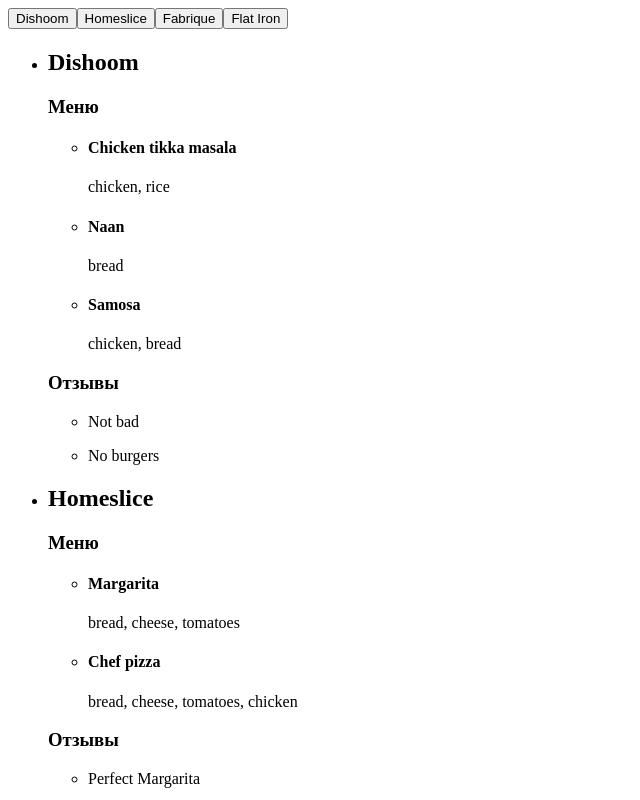
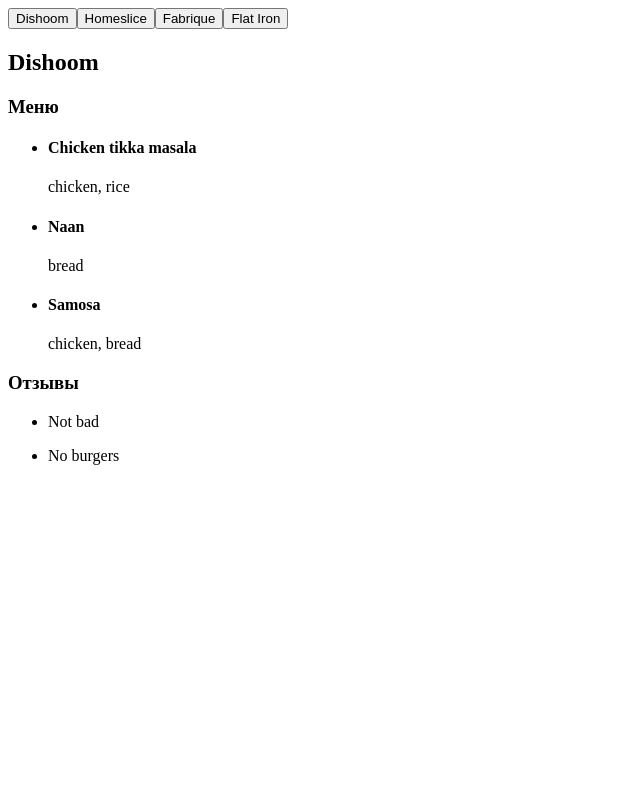
Before and after one commit to alice-rami/react-course-2023-11, a React (Vite) app: page / in a window 1280 px wide. Both pictures are taken after a click on the button "Dishoom". Shown: the top 800 px of the page, without its empty margins (0-640 px from the left). Built offline with nearby package versions, Linux system fonts and the light colour scheme.

Commit message:
hw3: add state for selecting and displaying an active restaurant

```diff
--- a/src/components/picker-item/component.tsx
+++ b/src/components/picker-item/component.tsx
@@ -1,9 +1,13 @@
-import { ReactNode } from 'react';
+import { Dispatch, SetStateAction } from 'react';
 
 interface PickerItemProps {
-  children?: ReactNode | undefined;
+  pickItem: Dispatch<SetStateAction<string>>;
+  name: string;
 }
 
-export const PickerItem = ({ children }: PickerItemProps) => {
-  return <button>{children}</button>;
+export const PickerItem = ({ pickItem, name }: PickerItemProps) => {
+  if (!name) {
+    return null;
+  }
+  return <button onClick={() => pickItem(name)}>{name}</button>;
 };
--- a/src/components/restaurant-picker/component.tsx
+++ b/src/components/restaurant-picker/component.tsx
@@ -1,14 +1,19 @@
 import { PickerItem } from '../picker-item/component';
+import { Dispatch, SetStateAction } from 'react';
 
 interface RestaurantPickerProps {
   names: string[];
+  pickRestaurant: Dispatch<SetStateAction<string>>;
 }
 
-export const RestaurantPicker = ({ names }: RestaurantPickerProps) => {
+export const RestaurantPicker = ({
+  names,
+  pickRestaurant,
+}: RestaurantPickerProps) => {
   return (
     <nav>
       {names.map((name) => (
-        <PickerItem>{name}</PickerItem>
+        <PickerItem pickItem={pickRestaurant} name={name} />
       ))}
     </nav>
   );
--- a/src/components/restaurant/component.tsx
+++ b/src/components/restaurant/component.tsx
@@ -7,11 +7,16 @@
 }
 
 export const Restaurant = ({ restaurant }: RestaurantProps) => {
+  if (!restaurant) {
+    return null;
+  }
+
+  const { name, menu, reviews } = restaurant;
   return (
     <div>
-      <h2>{restaurant.name}</h2>
-      <Menu menu={restaurant.menu} />
-      <Reviews reviews={restaurant.reviews} />
+      <h2>{name}</h2>
+      <Menu menu={menu} />
+      <Reviews reviews={reviews} />
     </div>
   );
 };
--- a/src/pages/restaurants-page/component.tsx
+++ b/src/pages/restaurants-page/component.tsx
@@ -1,17 +1,25 @@
 import { RestaurantPicker } from '../../components/restaurant-picker/component';
-import { Restaurants } from '../../components/restaurants/component';
-import { Restaurant } from '../../types/types';
+import { Restaurant } from '../../components/restaurant/component';
+import { Restaurant as RestaurantEntity } from '../../types/types';
+import { useState } from 'react';
 
 interface RestaurantsPageProps {
-  restaurants: Restaurant[];
+  restaurants: RestaurantEntity[];
 }
 
 export const RestaurantsPage = ({ restaurants }: RestaurantsPageProps) => {
+  const [currentRestaurant, setCurrentRestaurant] = useState<string>('');
   const restaurantNames = restaurants.map(({ name }) => name);
+  const activeRestaurant = restaurants.find(
+    ({ name }) => name === currentRestaurant
+  );
   return (
     <div>
-      <RestaurantPicker names={restaurantNames} />
-      <Restaurants restaurants={restaurants} />
+      <RestaurantPicker
+        names={restaurantNames}
+        pickRestaurant={setCurrentRestaurant}
+      />
+      {activeRestaurant && <Restaurant restaurant={activeRestaurant} />}
     </div>
   );
 };
```
